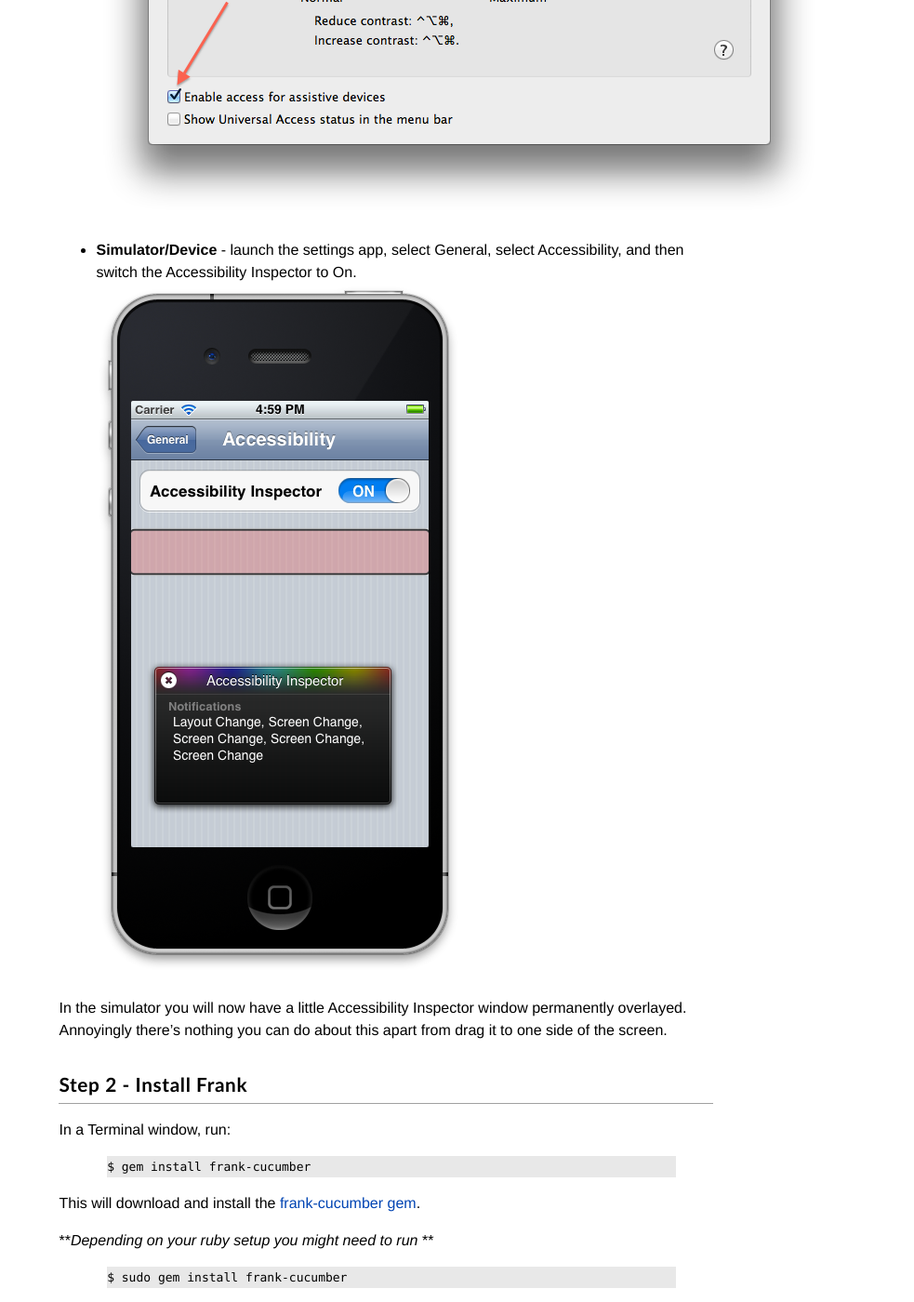
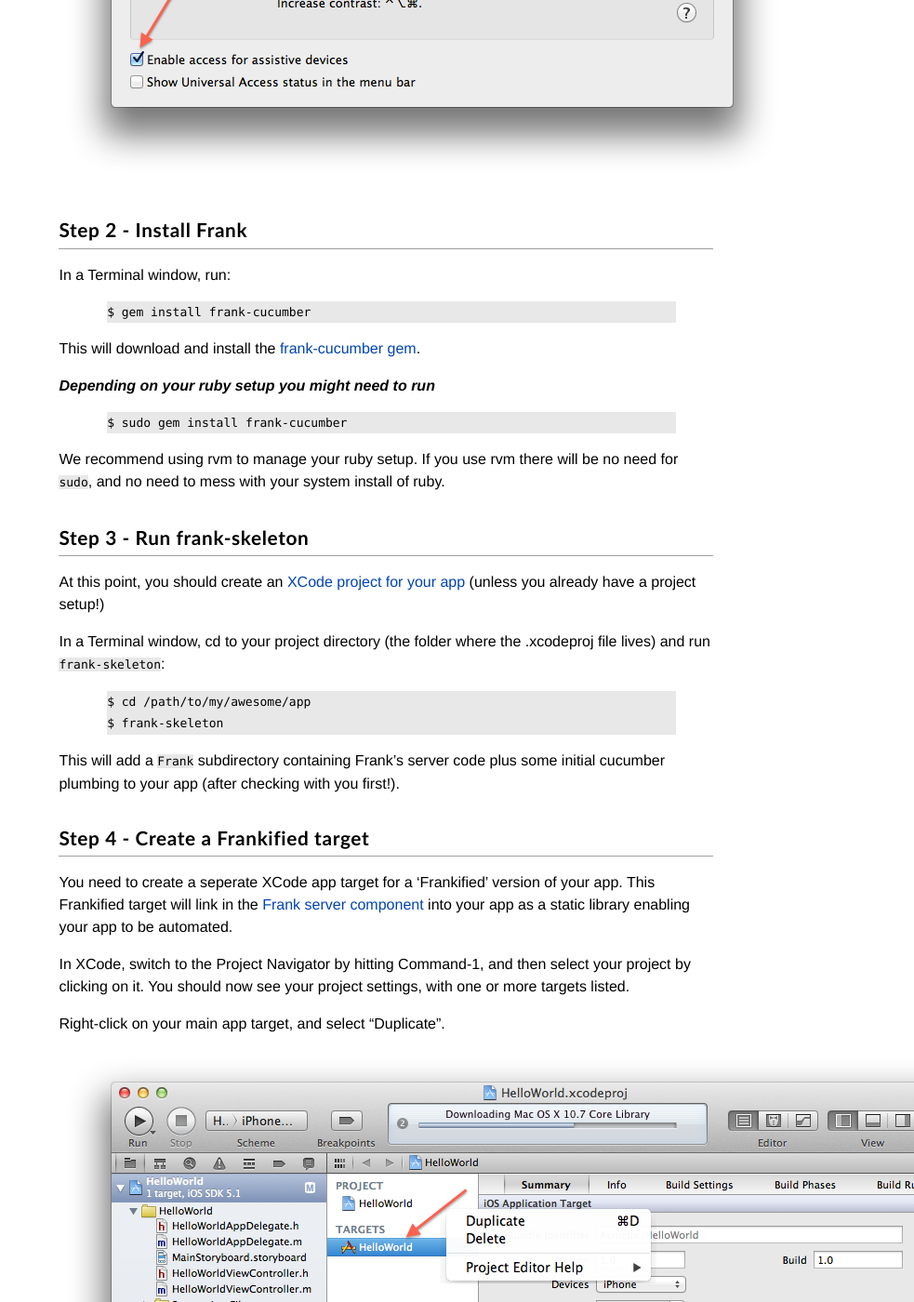
Before and after one commit to moredip/Frank, a Jekyll site: the page built from installation-steps.md, in a window 1280 px wide and 1400 px high, scrolled down 919 px. Shown: the whole window at 93% size, without its empty margins (297-1280 px from the left). Built offline with Jekyll 4.4.1, drawn with Linux system fonts in a browser that asks for light colours; some of the changed text lies outside the part shown.

Commit message:
WIP doing some minor edits to pastafari's contribution

```diff
--- a/installation-steps.md
+++ b/installation-steps.md
@@ -5,23 +5,11 @@ title: Installing Frank
 
 ## Step 1 - Turn on Accessibility features
 
-You will need to turn on the accessibilty features on both your
-desktop and the iPhone/iPad simulator.
+You will need to turn on the accessibility features on the machine hosting your iOS simulator.  Frank leverages accessibility to automate some actions with the simulator (such as rotating the device).
 
-Frank uses accessibility labels to identify controls within your app.
-
-* **Desktop** - go to System Preferences -> Universal Access
+On the machine which will be hosting the iOS Simulator go to System Preferences -> Universal Access
 and Check “Enable access for assistive devices”.
 ![Universal Access Screenshot](images/screenshots/mac-universal-access.png)
-
-* **Simulator/Device** -  launch the settings app, select General,
-   select Accessibility, and then switch the Accessibility Inspector
-   to On.
-![iOS Simulator Accessibility Screenshot](images/screenshots/ios-accessibility-inspector.png)
-
-In the simulator you will now have a little Accessibility Inspector
-window permanently overlayed. Annoyingly there’s nothing you can do
-about this apart from drag it to one side of the screen.
 
 ## Step 2 - Install Frank
 In a Terminal window, run:
@@ -32,18 +20,20 @@ $ gem install frank-cucumber
 
 This will download and install the [frank-cucumber gem](http://rubygems.org/gems/frank-cucumber).
 
-**_Depending on your ruby setup you might need to run_ **
+**_Depending on your ruby setup you might need to run_**
 {%highlight bash %}
 $ sudo gem install frank-cucumber
 {% endhighlight %}
 
+We recommend using rvm to manage your ruby setup. If you use rvm there will be no need for `sudo`, and no need to mess with your system install of ruby.
+
 ## Step 3 - Run frank-skeleton
 
 At this point, you should create an [XCode project for your app](https://developer.apple.com/library/ios/#referencelibrary/GettingStarted/RoadMapiOS/Introduction/Introduction.html)
-(unless you already have a project setup!!)
+(unless you already have a project setup!)
 
-In a Terminal window, cd to your project directory (folder where the
-.xcodeproj file lives) and run frank-skeleton:
+In a Terminal window, cd to your project directory (the folder where the
+.xcodeproj file lives) and run `frank-skeleton`:
 
 {% highlight bash %}
 $ cd /path/to/my/awesome/app
@@ -53,11 +43,11 @@ $ frank-skeleton
 This will add a `Frank` subdirectory containing Frank's server code plus some
 initial cucumber plumbing to your app (after checking with you first!).
 
-## Step 4 - Create a Frankified target!
+## Step 4 - Create a Frankified target
 
 You need to create a seperate XCode app target for a 'Frankified'
-version of your app. This Frankified target will link the
-[Frank server component](frankly.html) into your app, so that it can be automated.
+version of your app. This Frankified target will link in the
+[Frank server component](frankly.html) into your app as a static library enabling your app to be automated.
 
 In XCode, switch to the Project Navigator by hitting Command-1, and
 then select your project by clicking on it. You should now see your
```
Also changed, not shown: other parts of installation-steps.md (+0 -2 lines).
